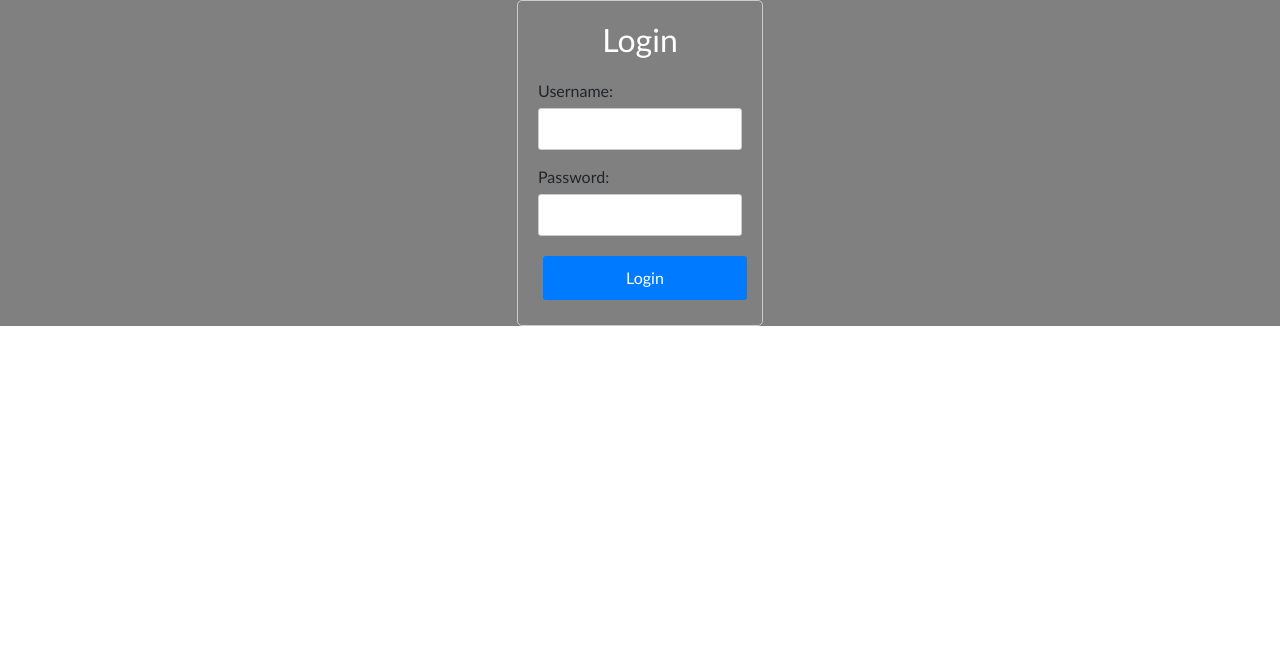
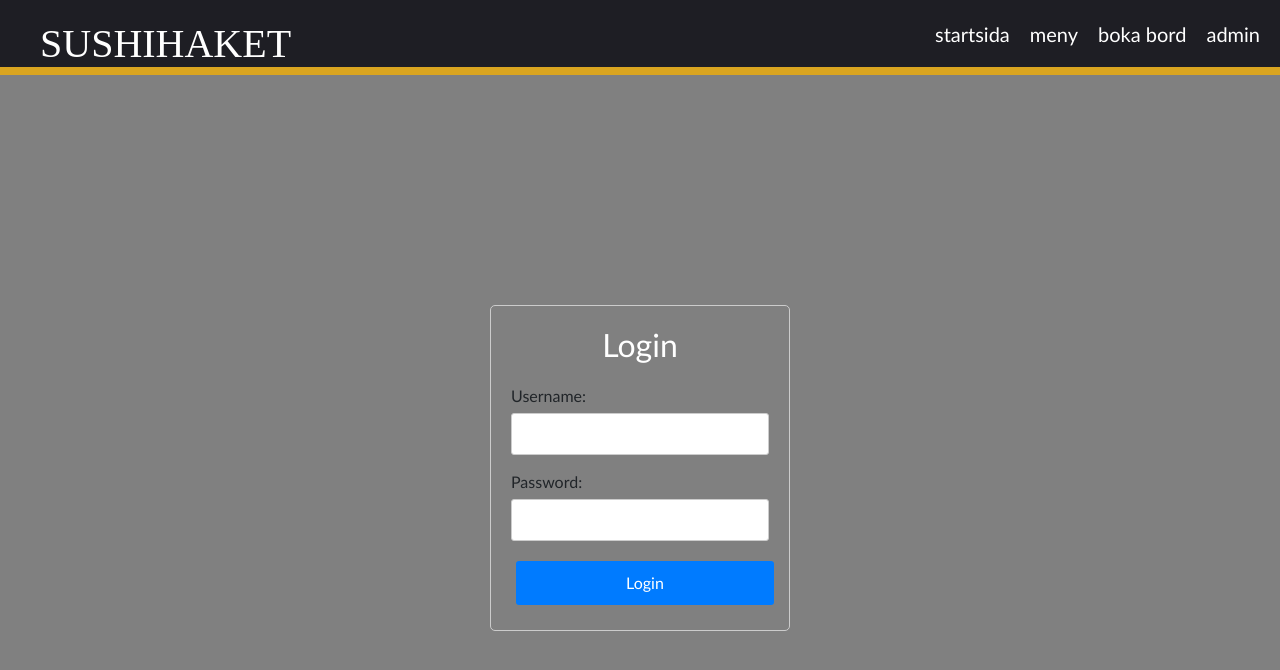
Before and after one commit to r0binsahin/sushi_restaurant, a React (Vite) app in the folder fed22s-therestaurant/: page /login in a window 1280 px wide. Shown: the top 670 px of the page. Built offline with nearby package versions, Linux system fonts and the light colour scheme; a web font is replaced by a local one.

Commit message:
(fix): token to LS

```diff
--- a/fed22s-therestaurant/src/components/Login.tsx
+++ b/fed22s-therestaurant/src/components/Login.tsx
@@ -11,9 +11,11 @@ const Login = () => {
 
   const handleLogin = async (e: FormEvent) => {
     e.preventDefault();
+
     try {
       await AuthService.login(username, password).then(() => {
         navigate("/admin");
+
         window.location.reload();
       });
     } catch (error) {
@@ -22,6 +24,8 @@ const Login = () => {
   };
 
   return (
+    <div className="wrapper">
+      {" "}
       <div className="login-container">
         <h2>Login</h2>
         <form>
@@ -48,6 +52,7 @@ const Login = () => {
           </button>
         </form>
       </div>
+    </div>
   );
 };
 
--- a/fed22s-therestaurant/src/components/NavbarMenu.tsx
+++ b/fed22s-therestaurant/src/components/NavbarMenu.tsx
@@ -5,7 +5,8 @@ import { Title } from "./styled/Title";
 
 export const NavbarMenu = () => {
   const [toggleMenu, setToggleMenu] = useState(false);
-  const [screenWidth, setScreenWidth] = useState(window.innerWidth);
+  /*   const token: string = JSON.parse(localStorage.getItem("userToken") || ""); */
+
   const [ease, setEase] = useState(false);
 
   const toggleNav = () => {
@@ -46,6 +47,7 @@ export const NavbarMenu = () => {
             <li className="items">
               <Link
                 to="/login"
+                /*    to={token === " " ? "/login" : "/admin"} */
                 style={{ textDecoration: "none", color: "white" }}
               >
                 admin
--- a/fed22s-therestaurant/src/components/pages/AdminPage.tsx
+++ b/fed22s-therestaurant/src/components/pages/AdminPage.tsx
@@ -5,10 +5,19 @@ import { useContext, useState } from "react";
 import { NavbarMenu } from "../NavbarMenu";
 import { BookingContext } from "../context/BookingContext";
 import { DIV } from "../styled/Div";
+import AuthService from "../../services/auth.service";
+import { useNavigate } from "react-router";
 
 export const AdminPage = () => {
   const [createBooking, setCreateBooking] = useState(false);
   const bookings = useContext(BookingContext);
+  const navigate = useNavigate();
+
+  const handleLogout = () => {
+    AuthService.logout();
+    navigate("/login");
+    window.location.reload();
+  };
 
   return (
     <>
@@ -44,6 +53,10 @@ export const AdminPage = () => {
             )}
           </>
         )}
+
+        <div>
+          <Button onClick={handleLogout}>Logga ut</Button>
+        </div>
       </div>
     </>
   );
--- a/fed22s-therestaurant/src/components/pages/LoginPage.tsx
+++ b/fed22s-therestaurant/src/components/pages/LoginPage.tsx
@@ -1,7 +1,13 @@
 import Login from "../Login";
+import { NavbarMenu } from "../NavbarMenu";
 
 const LoginPage = () => {
-  return <Login />;
+  return (
+    <>
+      <NavbarMenu />
+      <Login />
+    </>
+  );
 };
 
 export default LoginPage;
--- a/fed22s-therestaurant/src/index.css
+++ b/fed22s-therestaurant/src/index.css
@@ -1,6 +1,3 @@
-body {
-}
-
 .error {
   color: red;
 }
--- a/fed22s-therestaurant/src/login.css
+++ b/fed22s-therestaurant/src/login.css
@@ -1,3 +1,16 @@
+.wrapper {
+  width: 100%;
+  height: 100vh;
+
+  margin: 200px;
+}
+
+@media screen and (max-width: 500px) {
+  .wrapper {
+    margin: 10px;
+  }
+}
+
 .login-container {
   max-width: 300px;
   margin: 0 auto;
--- a/fed22s-therestaurant/src/services/auth.service.ts
+++ b/fed22s-therestaurant/src/services/auth.service.ts
@@ -1,17 +1,11 @@
-import { FormEvent } from "react";
 import { IUser } from "../models/IUser";
 import axios from "axios";
 
-interface ILoginProps {
-  username: string;
-  password: string;
-}
-
-const login = async ({ username, password }: ILoginProps) => {
+const login = async (username: string, password: string) => {
   const user: IUser = { username: username, password: password };
 
   try {
-    const res = await axios
+    await axios
       .post("http://localhost:5001/api/v1/login", user)
       .then((response) => {
         if (response.data.token) {
```
Lines whose indentation alone changed are shown as unchanged.
